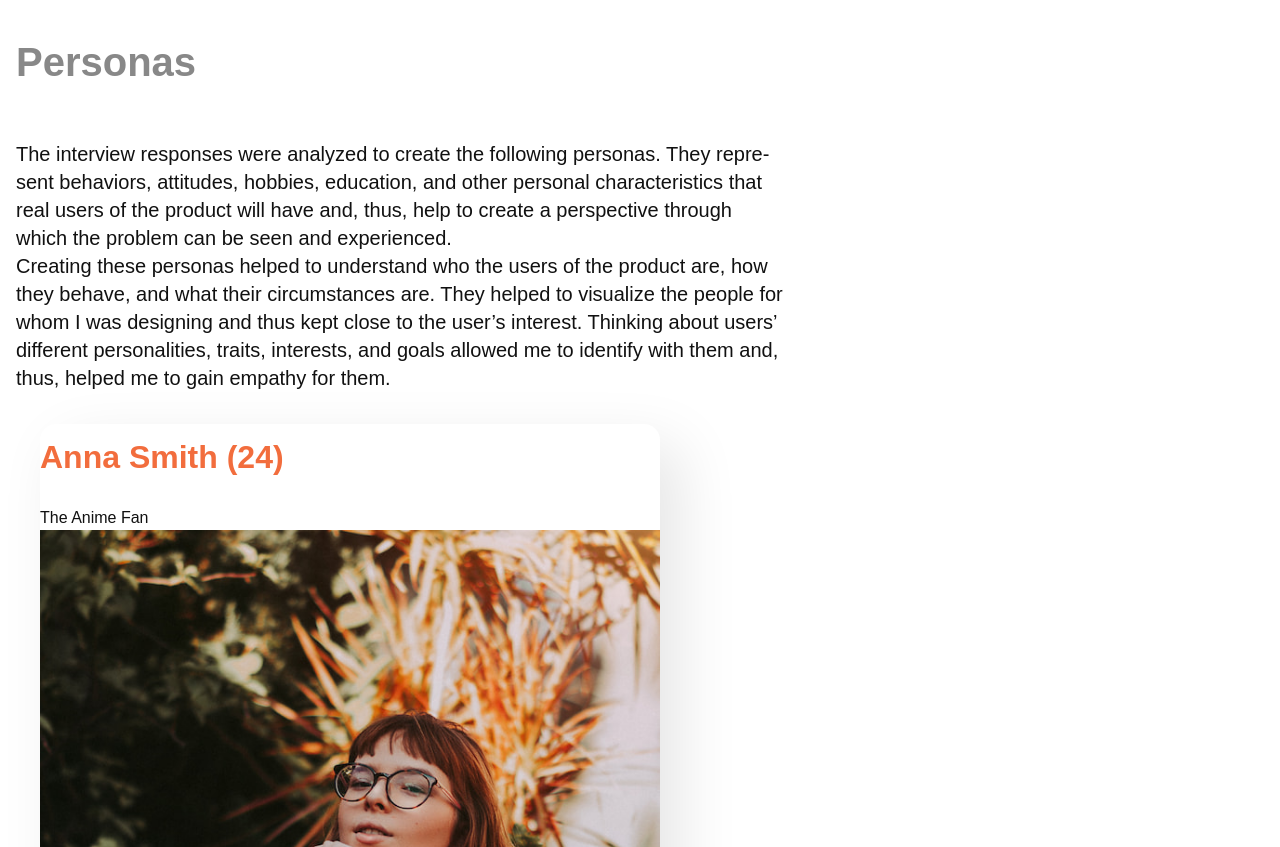
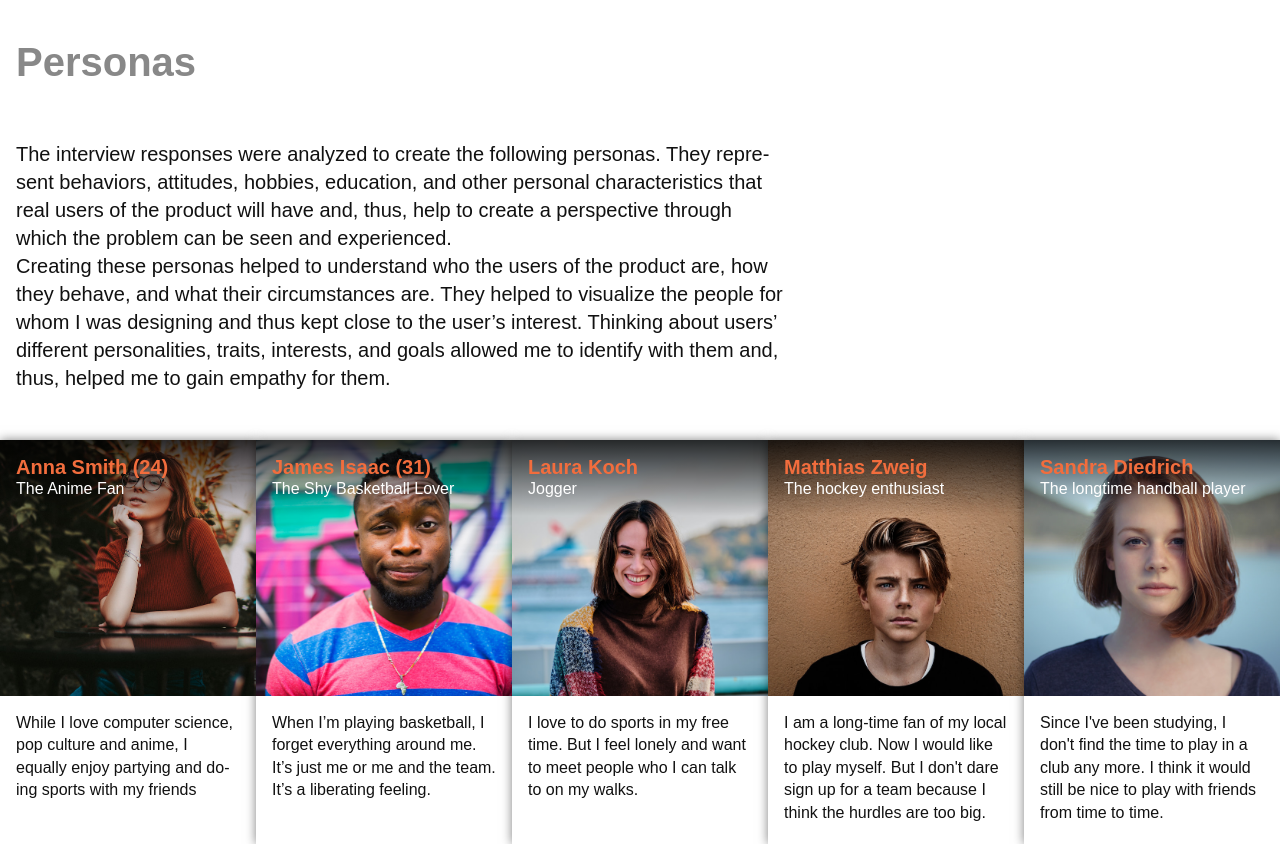
Before and after one commit to mi-classroom/webdev-fd-2021-css-grid-cnoss, a website: page src/index.html in a window 1280 px wide. Shown: the top 847 px of the page. Drawn offline with Linux system fonts and the light colour scheme.

Commit message:
SASS Refactoring & Layout integriert

```diff
--- a/src/index.html
+++ b/src/index.html
@@ -8,7 +8,7 @@
     <link rel="stylesheet" href="./styles/main.css" />
   </head>
   <body>
-    <h1 id="personas">Personas</h1>
+    <h1>Personas</h1>
 
     <div class="intro-text">
       <p>
@@ -30,8 +30,10 @@
 
     <ul class="overview">
       <li class="card">
-        <h2 id="anna-smith-24">Anna Smith (24)</h2>
-        <p>The Anime Fan</p>
+        <header class="card__header">
+          <h2 class="card__title">Anna Smith (24)</h2>
+          <p class="card__content">The Anime Fan</p>
+        </header>
         <figure>
           <img src="./images/anna-smith.jpg" alt="Anna Smith" />
           <figcaption>Anna Smith</figcaption>
@@ -56,7 +58,7 @@
             <dt>Location</dt>
             <dd>Berlin</dd>
           </dl>
-          <h3 >Bio</h3>
+          <h3>Bio</h3>
           <p>
             Anna just graduated and is looking forward to her future. She is
             outgoing and bubbly and usually meets up with her friends after
@@ -68,7 +70,7 @@
             friends are sports enthusiasts.
           </p>
 
-          <h3 >Social Media &amp; Communities</h3>
+          <h3>Social Media &amp; Communities</h3>
           <ul>
             <li>Board Games Geek</li>
             <li>MyAnimeList</li>
@@ -79,7 +81,7 @@
             <li>Facebook</li>
           </ul>
 
-          <h3 >Interests</h3>
+          <h3>Interests</h3>
           <ul>
             <li>Harry Potter</li>
             <li>Board Games</li>
@@ -90,7 +92,7 @@
             <li>Food</li>
           </ul>
 
-          <h3 >Goals</h3>
+          <h3>Goals</h3>
           <ul>
             <li>&quot;I want to play volleyball&quot;</li>
             <li>Wants an alternative to going gym</li>
@@ -98,7 +100,7 @@
             <li>Easy way to find other players for volleybal</li>
           </ul>
 
-          <h3 >Pains</h3>
+          <h3>Pains</h3>
           <ul>
             <li>
               Not enough friends are interested in volleyball so she does not
@@ -110,7 +112,7 @@
             </li>
           </ul>
 
-          <h3 >Motivations to do Sports</h3>
+          <h3>Motivations to do Sports</h3>
           <dl class="info-list">
             <dt>Health</dt>
             <dd>70 %</dd>
@@ -124,7 +126,7 @@
             <dd>45 %</dd>
           </dl>
 
-          <h3 >Personality</h3>
+          <h3>Personality</h3>
           <dl class="info-list">
             <dt>Introvert / Extrovert</dt>
             <dd>4.5 / 5.5</dd>
@@ -141,8 +143,10 @@
       </li>
 
       <li class="card">
-        <h2 id="james-isaac-31">James Isaac (31)</h2>
-        <p>The Shy Basketball Lover</p>
+        <header class="card__header">
+          <h2 class="card__title">James Isaac (31)</h2>
+          <p class="card__content">The Shy Basketball Lover</p>
+        </header>
         <figure>
           <img src="./images/james-isaac.jpg" alt="James Isaac" />
           <figcaption>James Isaac</figcaption>
@@ -168,7 +172,7 @@
             <dd>Frankfurt</dd>
           </dl>
 
-          <h3 >Bio</h3>
+          <h3>Bio</h3>
           <p>
             James loves watching basketball matches. If a match is broadcasted,
             he rushes home after work to be there in time for the kickoff. He
@@ -181,14 +185,14 @@
             &quot;new one&quot;.
           </p>
 
-          <h3 >Social Media &amp; Communities</h3>
+          <h3>Social Media &amp; Communities</h3>
           <ul>
             <li>Tipico Sportwetten (Facebook)</li>
             <li>/r NBA (Reddit)</li>
             <li>Instagram</li>
           </ul>
 
-          <h3 >Interests</h3>
+          <h3>Interests</h3>
           <ul>
             <li>Basketball</li>
             <li>NBA</li>
@@ -199,7 +203,7 @@
             <li>Movies</li>
           </ul>
 
-          <h3 >Goals</h3>
+          <h3>Goals</h3>
           <ul>
             <li>More opportunities to play</li>
             <li>Wants to improve his skills</li>
@@ -207,7 +211,7 @@
             <li>Wants to play normal 5v5 basketball matches</li>
           </ul>
 
-          <h3 >Pains</h3>
+          <h3>Pains</h3>
           <ul>
             <li>His friends do not have time during the week</li>
             <li>
@@ -219,7 +223,7 @@
             </li>
           </ul>
 
-          <h3 >Motivations to do Sports</h3>
+          <h3>Motivations to do Sports</h3>
           <dl class="info-list">
             <dt>Health</dt>
             <dd>70 %</dd>
@@ -233,7 +237,7 @@
             <dd>20 %</dd>
           </dl>
 
-          <h3 >Personality</h3>
+          <h3>Personality</h3>
           <dl class="info-list">
             <dt>Introvert / Extrovert</dt>
             <dd>7 / 3</dd>
@@ -250,8 +254,10 @@
       </li>
 
       <li class="card">
-        <h2 id="laura-koch">Laura Koch</h2>
-        <p>Jogger</p>
+        <header class="card__header">
+          <h2 class="card__title">Laura Koch</h2>
+          <p class="card__content">Jogger</p>
+        </header>
         <figure>
           <img src="./images/laura-koch.jpg" alt="Laura Koch" />
           <figcaption>Laura Koch</figcaption>
@@ -280,8 +286,10 @@
       </li>
 
       <li class="card">
-        <h2 id="matthias-zweig">Matthias Zweig</h2>
-        <p>The hockey enthusiast</p>
+        <header class="card__header">
+          <h2 class="card__title">Matthias Zweig</h2>
+          <p class="card__content">The hockey enthusiast</p>
+        </header>
         <figure>
           <img src="./images/matthias-zweig.jpg" alt="Matthias Zweig" />
           <figcaption>Matthias Zweig</figcaption>
@@ -310,13 +318,12 @@
       </li>
 
       <li class="card">
-        <h2 id="sandra-diedrich">Sandra Diedrich</h2>
-        <p>The longtime handball player</p>
+        <header class="card__header">
+        <h2 class="card__title">Sandra Diedrich</h2>
+        <p class="card__content">The longtime handball player</p>
+        </header>
         <figure>
-          <img
-            src="./images/sandra-diedrich.jpg"
-            alt="Sandra Diedrich"
-          />
+          <img src="./images/sandra-diedrich.jpg" alt="Sandra Diedrich" />
           <figcaption>Sandra Diedrich</figcaption>
         </figure>
         <blockquote>
--- a/src/styles/scss/_components.scss
+++ b/src/styles/scss/_components.scss
@@ -29,6 +29,7 @@
   width: 100%;
   max-width: calc(var(--l) * 40);
   padding: var(--m);
+  margin-bottom: var(--xxl);
   font-size: var(--l);
   line-height: var(--lh-normal);
 }
@@ -39,3 +40,69 @@
 .additional-infos {
   display: none;
 }
+
+
+/* Overview
+###########################################################################  */
+
+.overview {
+  display: flex;
+  padding: 0;
+  margin: 0;
+}
+
+/* Card
+###########################################################################  */
+
+.card {
+  position: relative;
+  overflow: hidden;
+  width: clamp(300px, 50%, 800px);
+  flex-basis: 12rem;
+  flex-grow: 1;
+  flex-shrink: 0;
+  background-color: var(--lightest);
+  box-shadow: var(--shadow-l);
+  transition: flex var(--tr-fast) ease-out;
+
+  &:hover {
+    flex-basis: 30rem;
+  }
+
+  &__header {
+    position: absolute;
+    top: 0;
+    right: 0;
+    left: 0;
+    padding: var(--m);
+    background-image: linear-gradient(0deg, rgba(0, 0, 0, 0), rgba(0, 0, 0, 0.8));
+  }
+
+  &__title,
+  &__content {
+    padding: 0;
+    margin: 0;
+  }
+
+  &__title {
+    font-size: var(--l);
+  }
+
+  &__content {
+    color: var(--lightest);
+  }
+
+  & img {
+    aspect-ratio: 1/1;
+    object-fit: cover;
+  }
+
+  & figcaption {
+    display: none;
+  }
+
+  & blockquote {
+    padding: var(--m);
+    padding-bottom: var(--l);
+  }
+}
--- a/src/styles/scss/_layouts.scss
+++ b/src/styles/scss/_layouts.scss
@@ -13,19 +13,3 @@
 .content-wrap:nth-child(even) {
   background-color: var(--lighter);
 }
-
-
-/* Card
-###########################################################################  */
-
-.card {
-  overflow: hidden;
-  width: clamp(300px, 50%, 800px);
-  background-color: var(--lightest);
-  border-radius: var(--radius-m);
-  box-shadow: var(--n-shadow-l);
-}
-
-.card figcaption {
-  padding: var(--l) var(--m) var(--xl) var(--m);
-}
--- a/src/styles/scss/_variables.scss
+++ b/src/styles/scss/_variables.scss
@@ -28,6 +28,7 @@
   --lh-normal: 140%;
   --lh-tight: 110%;
   --lh-loose: 150%;
+  --tr-slow: 0.5s;
   --tr-fast: 0.3s;
   --shadow-l: 0 0 10px rgba(0, 0, 0, 0.5);
   --n-shadow-l:
```
Also changed, not shown: src/styles/main.css, 1 other file.
